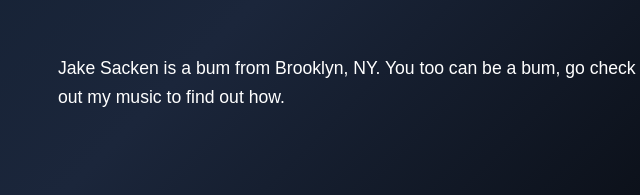
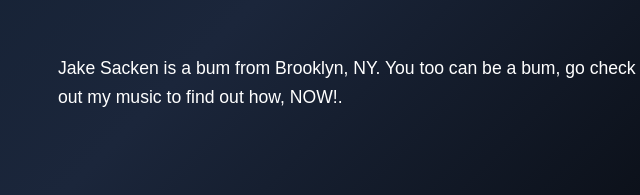
Before and after one commit to JacobMusic69/JackSacken, a plain HTML site: page index.html in a window 1280 px wide. Shown: the part 508-703 px from the top of the page, 282-922 px from the left. Drawn offline with Linux system fonts and the light colour scheme.

Commit message:
Update index.html

```diff
--- a/index.html
+++ b/index.html
@@ -74,7 +74,7 @@ body {
     <h2>Indie‑Rock Artist from New York</h2>
   </header>
   <section class="bio">
-    <p>Jake Sacken is a bum from Brooklyn, NY.  You too can be a bum, go check out my music to find out how.</p>
+    <p>Jake Sacken is a bum from Brooklyn, NY.  You too can be a bum, go check out my music to find out how, NOW!.</p>
   </section>
   <section class="buttons">
     <a class="button" href="https://www.youtube.com/@jakesacken7245" target="_blank">YouTube</a>
```
